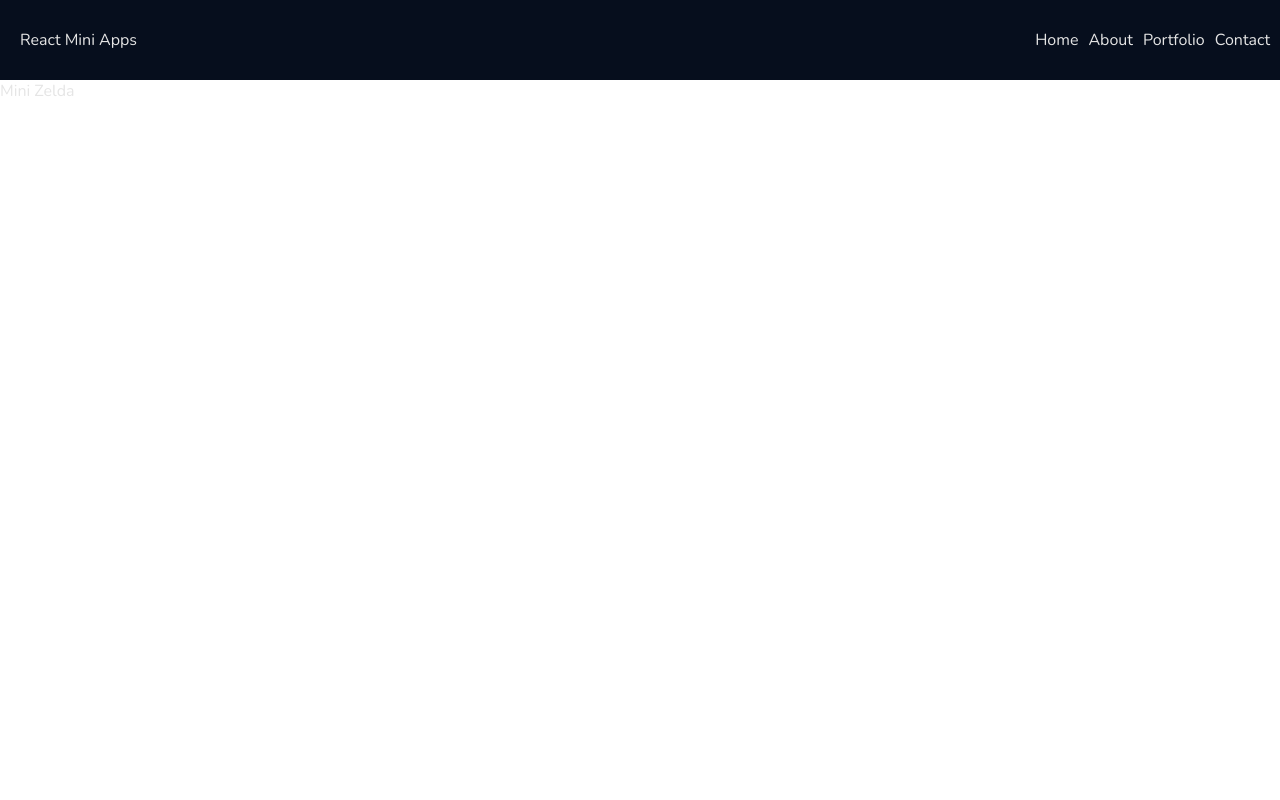
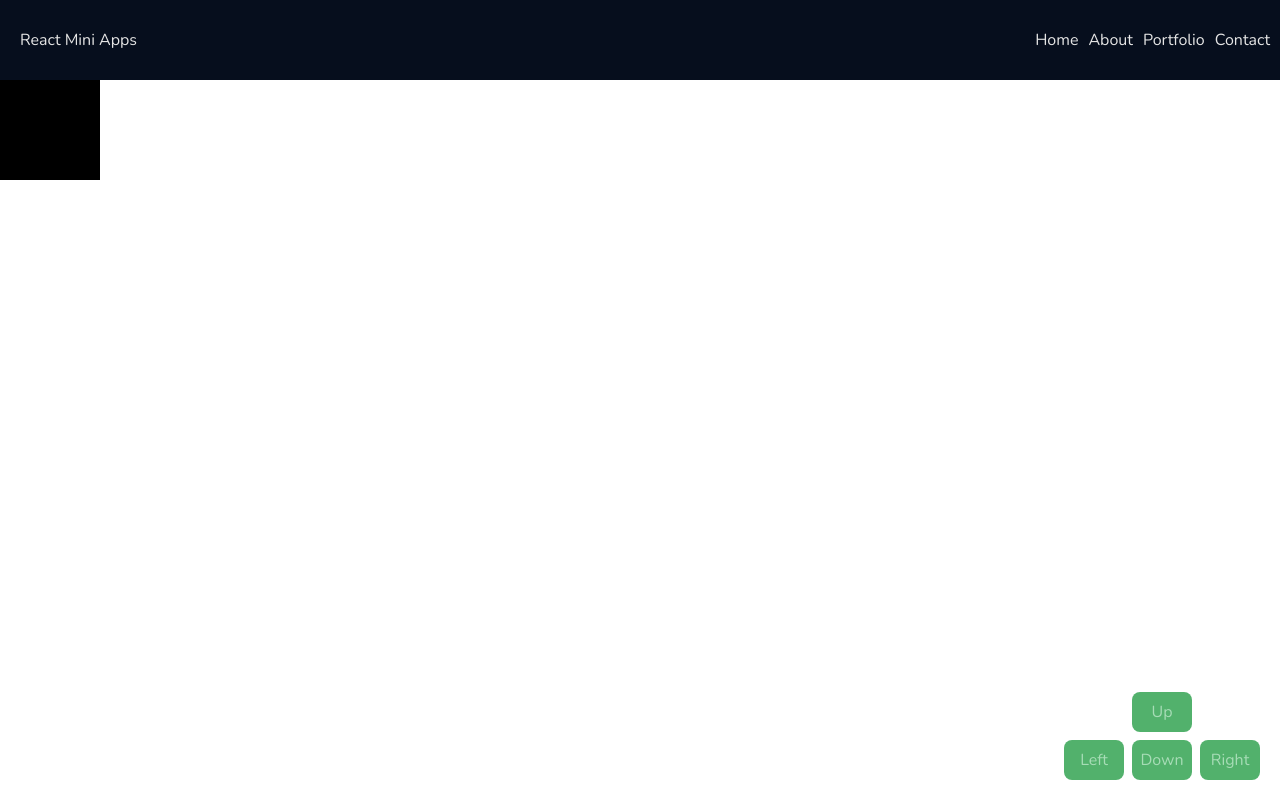
Before and after one commit to gaganssingh/react-mini-apps, a React (Create React App) app: page /minizelda in a window 1280 px wide. Built offline with nearby package versions, Linux system fonts and the light colour scheme.

Commit message:
Implemented basic movement functionality

```diff
--- /dev/null
+++ b/src/projects/MiniZelda/MiniZelda.css
@@ -0,0 +1,56 @@
+.MiniZelda {
+    overflow: hidden;
+    /* background-image: url('https://i.imgur.com/noNWRPk.png'); */
+    position: relative;
+    height: 90vh;
+}
+
+.MiniZelda-arrows {
+    display: grid;
+    grid-template: auto auto / auto auto auto;
+    grid-template-areas:
+        ". up ."
+        "left down right";
+    grid-gap: 8px;
+    position: absolute;
+    bottom: 20px;
+    right: 20px;
+}
+
+.MiniZelda-arrows button {
+    cursor: pointer;
+    font-size: 16px;
+    width: 60px;
+    height: 40px;
+    background: rgba(43, 159, 75, 0.811);
+    color: rgb(167, 220, 182);
+    border: none;
+    border-radius: 8px;
+    outline: none;
+    transition: 0.3s ease all;
+}
+
+.MiniZelda-arrows button:hover {
+    background: rgba(51, 177, 87, 0.811);
+    color: #fff;
+}
+
+.MiniZelda-arrows button:first-child {
+    grid-area: up;
+}
+
+.MiniZelda-arrows button:nth-child(2) {
+    grid-area: left;
+}
+
+.MiniZelda-arrows button:nth-child(3) {
+    grid-area: down;
+}
+
+.MiniZelda-arrows button:last-child {
+    grid-area: right;
+}
+
+.MiniZelda-images {
+    display: none;
+}
--- a/src/projects/MiniZelda/MiniZelda.js
+++ b/src/projects/MiniZelda/MiniZelda.js
@@ -1,7 +1,45 @@
-import React from "react";
+import React, { useState, useEffect, useRef } from "react";
+
+import "./MiniZelda.css";
 
 const MiniZelda = () => {
-    return <div>Mini Zelda</div>;
+    const canvasRef = useRef(null);
+    const [x, setX] = useState(0);
+    const [y, setY] = useState(0);
+
+    // Initializing the height and width of html canvas
+    useEffect(() => {
+        const context = canvasRef.current.getContext("2d");
+        context.canvas.height = window.innerHeight;
+        context.canvas.width = window.innerWidth;
+    }, []);
+
+    // Moving box within the html canvas
+    useEffect(() => {
+        const context = canvasRef.current.getContext("2d");
+        context.clearRect(0, 0, window.innerHeight, window.innerWidth);
+        context.fillRect(x, y, 100, 100);
+    }, [x, y]);
+
+    return (
+        <div className="MiniZelda">
+            <canvas ref={canvasRef} />
+
+            <div className="MiniZelda-arrows">
+                <button onClick={() => setY((y) => y - 20)}>Up</button>
+                <button onClick={() => setX((x) => x - 20)}>Left</button>
+                <button onClick={() => setY((y) => y + 20)}>Down</button>
+                <button onClick={() => setX((x) => x + 20)}>Right</button>
+            </div>
+
+            <div className="MiniZelda-images">
+                <img src="https://i.imgur.com/JYUB0m3.png" alt="Down" />
+                <img src="https://i.imgur.com/GEXD7bk.gif" alt="Right" />
+                <img src="https://i.imgur.com/XSA2Oom.gif" alt="Up" />
+                <img src="https://i.imgur.com/4LGAZ8t.gif" alt="Left" />
+            </div>
+        </div>
+    );
 };
 
 export default MiniZelda;
```
